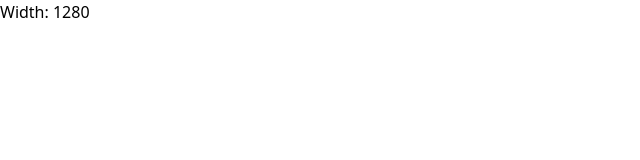
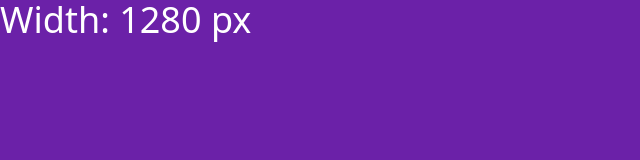
Before and after one commit to Jair-vet/BreakPoits-Tailwind, a plain HTML site: page index.html in a window 1280 px wide. Shown: the whole page, without its empty margins (0-640 px from the left). Drawn offline with nearby package versions, Linux system fonts and the light colour scheme.

Commit message:
BreackPoits Tailwind

```diff
--- a/index.html
+++ b/index.html
@@ -8,15 +8,15 @@
     <title>Breakpoints & Media Queries</title>
   </head>
   <!-- Tailwind is mobile-first -->
-  <body>
-    <h1></h1>
+  <body class="bg-black sm:bg-green-800 md:bg-blue-800 lg:bg-yellow-300 xl:bg-purple-800 2xl:bg-red-800">
+    <h1 class="text-white text-4xl"></h1>
 
 
     <script>
       function showBrowserWidth() {
         const width = window.innerWidth;
 
-        document.querySelector('h1').innerText = `Width: ${ width }`;
+        document.querySelector('h1').innerText = `Width: ${ width } px`;
 
       }
 
```
